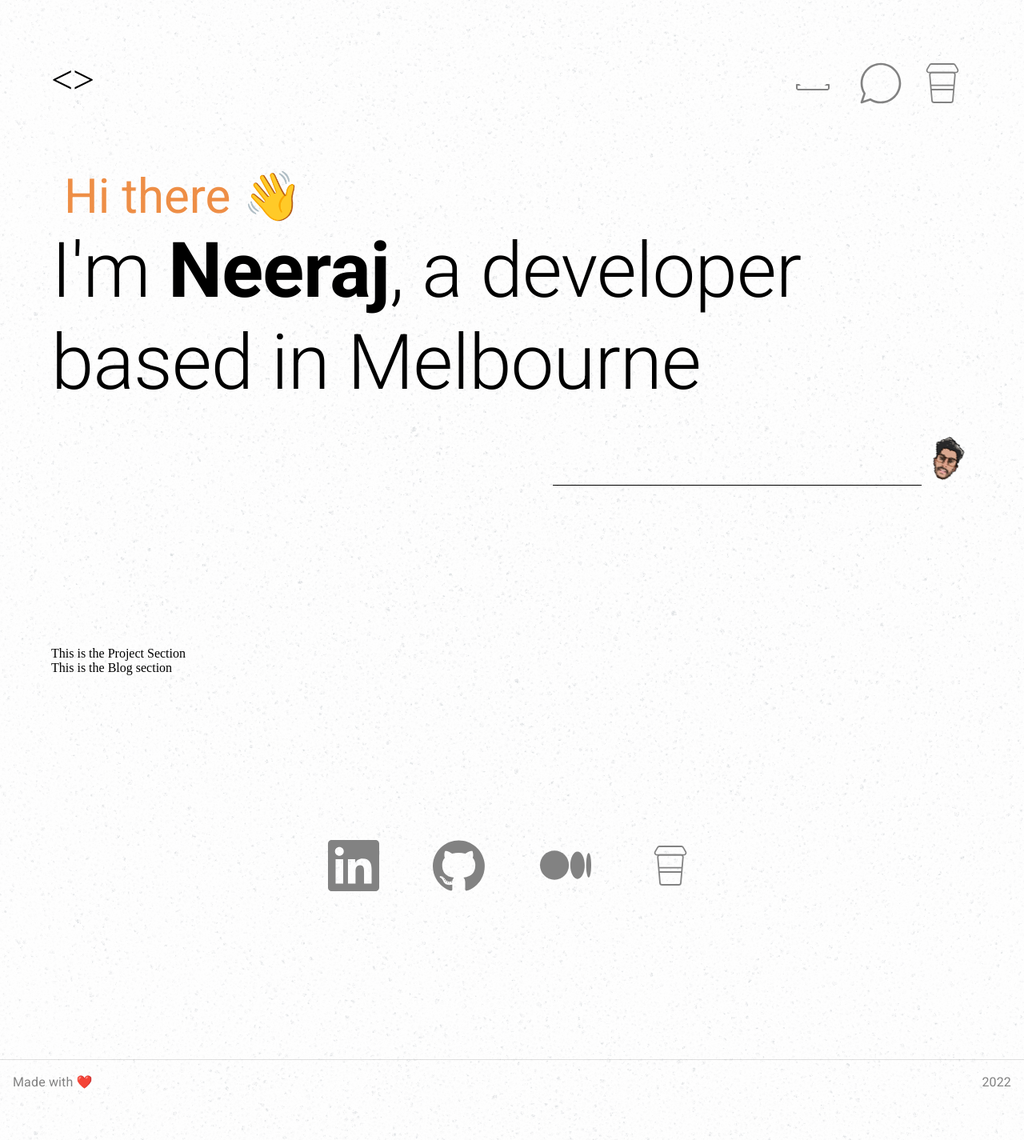
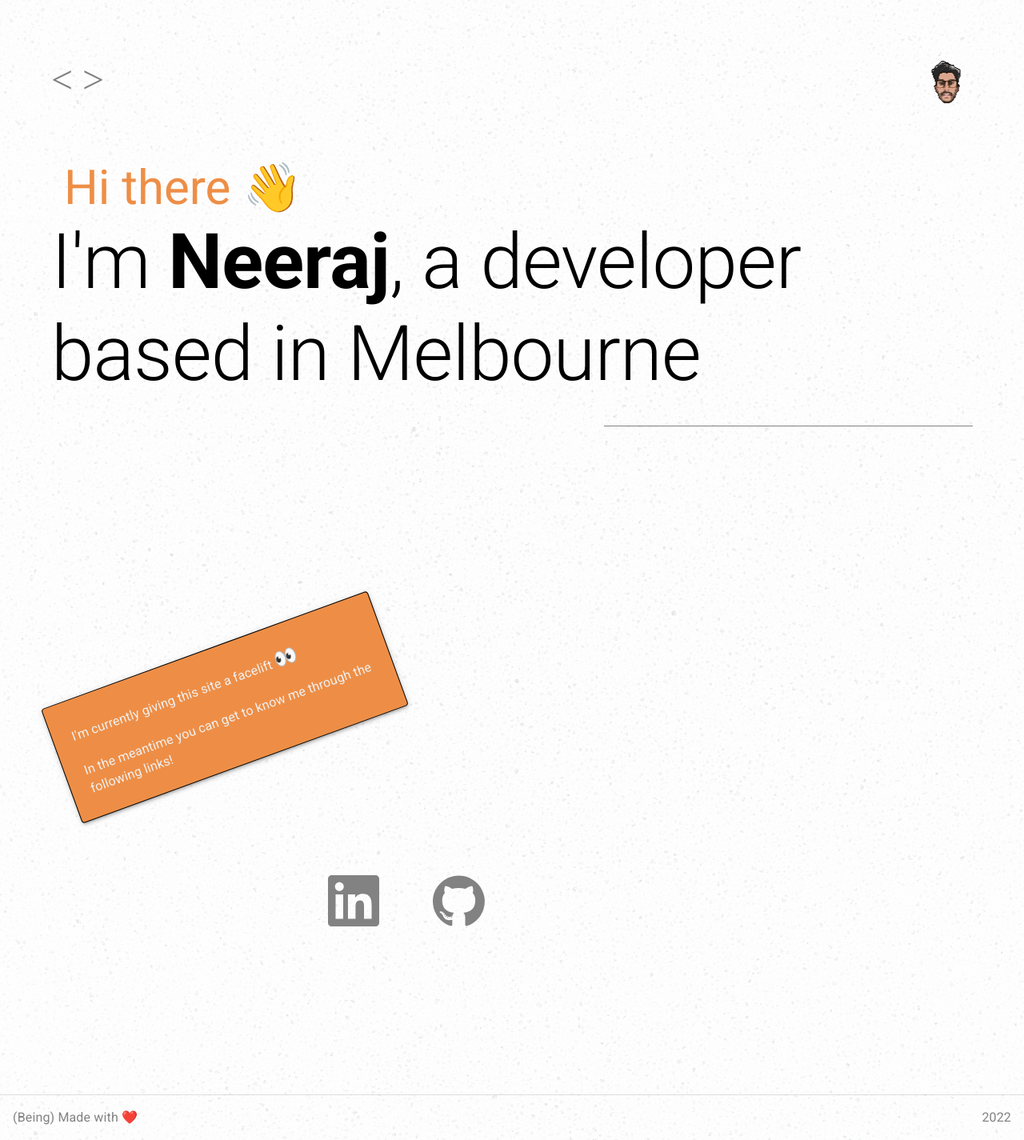
Before and after one commit to neerajhp/website-2022, a React (Create React App) app: page / in a window 1280 px wide. Shown: the whole page at 80% size. Before the commit the page ends 1381 px from the top, so only its background shows below. Built offline with nearby package versions, Linux system fonts and the light colour scheme.

Commit message:
Completed MVP

```diff
--- a/public/index.html
+++ b/public/index.html
@@ -6,7 +6,6 @@
     <meta name="viewport" content="width=device-width, initial-scale=1" />
     <meta name="theme-color" content="#000000" />
     <meta name="description" content="Neeraj Patel Personal Website 2022" />
-    <link rel="manifest" href="%PUBLIC_URL%/manifest.json" />
 
     <!-- Fonts -->
     <link
--- a/src/App.tsx
+++ b/src/App.tsx
@@ -1,10 +1,10 @@
 import { ThemeProvider } from "@mui/material";
 import PageBackground from "./components/PageBackground";
-import Blog from "./components/PageSections/Blog";
+
 import Navbar from "./components/PageSections/Navbar";
 import Contact from "./components/PageSections/Contact";
 import Landing from "./components/PageSections/Landing";
-import Projects from "./components/PageSections/Projects";
+
 import Footer from "./components/PageSections/Footer";
 import theme from "./Theme";
 import { Box } from "@mui/system";
@@ -14,13 +14,16 @@ function App() {
     <ThemeProvider theme={theme}>
       <PageBackground>
         <Box
-          sx={{ minHeight: "100vh", display: "flex", flexDirection: "column" }}
+          sx={{
+            minHeight: { xs: "70vh", md: "100vh", xl: "80vh" },
+            display: "flex",
+            flexDirection: "column",
+          }}
         >
           <Navbar />
           <Landing />
         </Box>
-        <Projects />
-        <Blog />
+
         <Contact />
         <Box sx={{ position: "absolute", left: 0, right: 0 }}>
           <Footer />
--- a/src/components/PageSections/Contact/index.tsx
+++ b/src/components/PageSections/Contact/index.tsx
@@ -1,16 +1,45 @@
+import React from "react";
 import { Box } from "@mui/system";
 import IconLink from "../../utils/IconLink";
+import TextSlide from "../../utils/TextSlide";
 import { ReactComponent as MediumIcon } from "../../../assets/medium-ico.svg";
 import { ReactComponent as GithubIcon } from "../../../assets/github-ico.svg";
 import { ReactComponent as LinkedinIcon } from "../../../assets/linkedin-ico.svg";
 import { ReactComponent as CoffeeIcon } from "../../../assets/coffee.svg";
+import { Paper, Typography } from "@mui/material";
 
 const Contact = () => {
   return (
+    <React.Fragment>
+      <Paper
+        elevation={3}
+        sx={{
+          maxWidth: { xs: "70%", md: "50%", lg: "30%" },
+          position: "absolute",
+          transform: "rotate(-20deg)",
+          p: { xs: 1.5, md: 3 },
+          my: { xs: "6rem", lg: 0 },
+          border: "1px solid",
+          borderColor: "text.primary",
+          color: "neutral.main",
+          backgroundColor: "secondary.main",
+          "& span": { fontSize: "1.5rem" },
+        }}
+      >
+        <Typography>
+          I'm currently giving this site a facelift <span> 👀</span>
+        </Typography>
+        <br />
+        <Typography>
+          In the meantime you can get to know me through the following links!
+        </Typography>
+      </Paper>
+
       <Box
         sx={{
-        height: { xs: "40vh", md: "60vh", lg: "60vh", xl: "60vh" },
+          height: { xs: "80vh", md: "60vh" },
           width: "100%",
+          mt: { xs: "4rem", md: "8rem", lg: "5rem" },
           display: "flex",
           justifyContent: "space-around",
           alignItems: "center",
@@ -23,20 +52,42 @@ const Contact = () => {
             justifyContent: "space-between",
           }}
         >
-        <IconLink alt='Check out my Linkedin'>
+          <IconLink
+            alt='Check out my Linkedin'
+            href='https://www.linkedin.com/in/neerajhpatel/'
+          >
+            <TextSlide>
               <LinkedinIcon />
+            </TextSlide>
           </IconLink>
-        <IconLink alt='Check out my GitHub'>
+
+          <IconLink
+            alt='Check out my GitHub'
+            href='https://github.com/neerajhp'
+          >
+            <TextSlide delay={2}>
               <GithubIcon />
+            </TextSlide>
           </IconLink>
-        <IconLink alt='Check out my Medium Blog'>
+          <IconLink
+            alt='Check out my Medium Blog'
+            href='https://medium.com/@neerajhpatel'
+          >
+            <TextSlide delay={4}>
               <MediumIcon />
+            </TextSlide>
           </IconLink>
-        <IconLink alt='Lets get a coffee!'>
+          <IconLink
+            alt='Lets get a coffee!'
+            href='mailto:neerajhpatel@gmail.com'
+          >
+            <TextSlide delay={6}>
               <CoffeeIcon />
+            </TextSlide>
           </IconLink>
         </Box>
       </Box>
+    </React.Fragment>
   );
 };
 
--- a/src/components/PageSections/Footer/index.tsx
+++ b/src/components/PageSections/Footer/index.tsx
@@ -15,7 +15,7 @@ const Footer = () => {
         }}
       >
         <Typography variant='body1'>
-          Made with <span>❤️</span>
+          (Being) Made with <span>❤️</span>
         </Typography>
         <Typography variant='body1'>2022</Typography>
       </Box>
--- a/src/components/PageSections/Landing/index.tsx
+++ b/src/components/PageSections/Landing/index.tsx
@@ -33,7 +33,7 @@ const Landing = () => {
         >
           <Divider
             sx={{
-              borderColor: "text.primary",
+              borderColor: "text.light",
               width: {
                 xs: "40%",
                 md: "40%",
@@ -42,22 +42,6 @@ const Landing = () => {
               },
             }}
           />
-          <Box
-            sx={{
-              height: {
-                xs: "8rem",
-                md: 48,
-                lg: 64,
-                xl: 64,
-              },
-            }}
-          >
-            <img
-              alt='Pixel Me'
-              src={PixelMe}
-              style={{ height: "100%", transform: "rotate(20deg)" }}
-            />
-          </Box>
         </Box>
       </Box>
     </Box>
--- a/src/components/PageSections/Navbar/index.tsx
+++ b/src/components/PageSections/Navbar/index.tsx
@@ -1,39 +1,29 @@
 import { Box } from "@mui/system";
-import IconLink from "../../utils/IconLink";
-import { ReactComponent as LaptopIcon } from "../../../assets/laptop.svg";
-import { ReactComponent as CoffeeIcon } from "../../../assets/coffee.svg";
-import { ReactComponent as BlogIcon } from "../../../assets/blog.svg";
+import PixelMe from "../../../assets/pixelme.png";
 
 const Navbar = () => {
   return (
     <Box
       sx={{
+        color: "text.light",
         my: 8,
         display: "flex",
         justifyContent: "space-between",
         fontSize: 48,
       }}
     >
-      <Box>&lt;&gt;</Box>
+      <Box sx={{ display: { xs: "none", md: "flex" } }}>&lt; &gt;</Box>
       <Box
         sx={{
-          width: {
-            md: "30%",
-            lg: "20%",
+          height: {
+            xs: "8rem",
+            md: 48,
+            lg: 64,
+            xl: 64,
           },
-          display: { xs: "none", md: "flex" },
-          justifyContent: "space-around",
         }}
       >
-        <IconLink alt='Link to my projects'>
-          <LaptopIcon />
-        </IconLink>
-        <IconLink alt='Link to my articles'>
-          <BlogIcon />
-        </IconLink>
-        <IconLink alt='Link to my contact details'>
-          <CoffeeIcon />
-        </IconLink>
+        <img alt='Pixel Me' src={PixelMe} style={{ height: "100%" }} />{" "}
       </Box>
     </Box>
   );
--- a/src/components/utils/IconLink/index.tsx
+++ b/src/components/utils/IconLink/index.tsx
@@ -5,6 +5,7 @@ interface IconLinkProps {
   children: React.ReactNode;
   iconUrl?: string;
   alt: string;
+  href: string;
 }
 
 const IconLink = (props: IconLinkProps) => {
@@ -23,7 +24,9 @@ const IconLink = (props: IconLinkProps) => {
       ]}
       // alt={props.alt}
     >
-      {props.children}
+      <a href={props.href} target='_blank'>
+        {props.children}
+      </a>
     </Box>
   );
 };
```
Also changed, not shown: public/manifest.json (deleted). Lines whose indentation alone changed are shown as unchanged.
